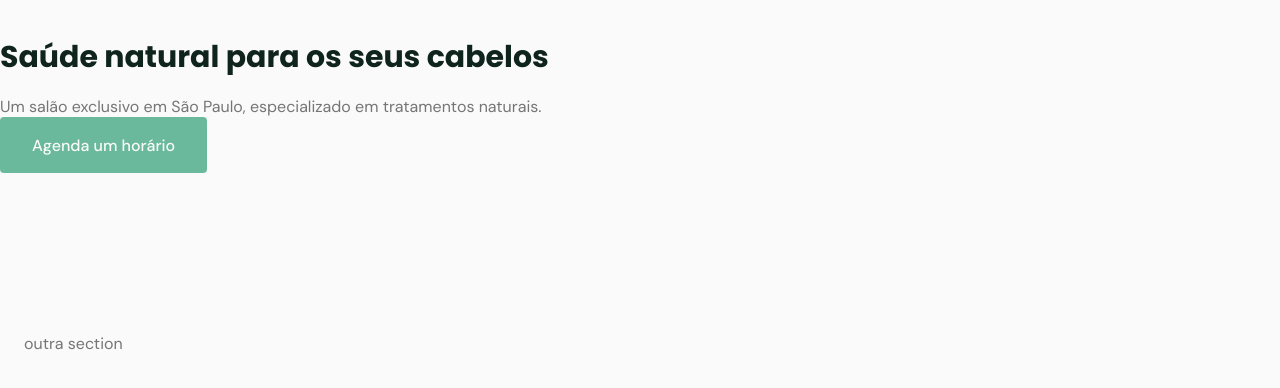
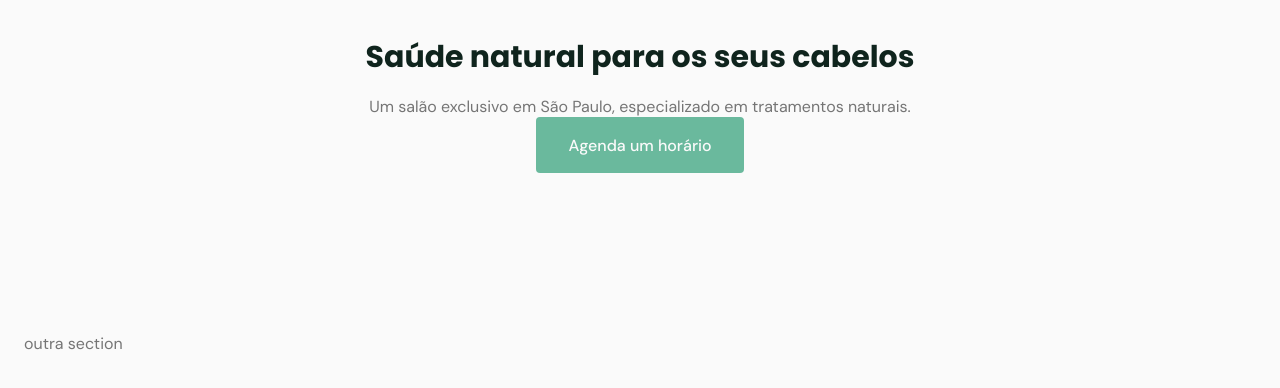
Before and after one commit to BarbaraPSousa/nlw-Mission-Origin, a plain HTML site: page index.html in a window 1280 px wide. Shown: the part 1114-1502 px from the top of the page. Drawn offline with Linux system fonts and the light colour scheme.

Commit message:
Correcting the #home .text

```diff
--- a/style.css
+++ b/style.css
@@ -151,7 +151,7 @@ main {
   border-radius: 0.25rem;
 }
 
-#homer .tex {
+#home .tex {
   margin-left: 1.5rem;
   margin-right: 1.5rem;
   text-align: center;
```
